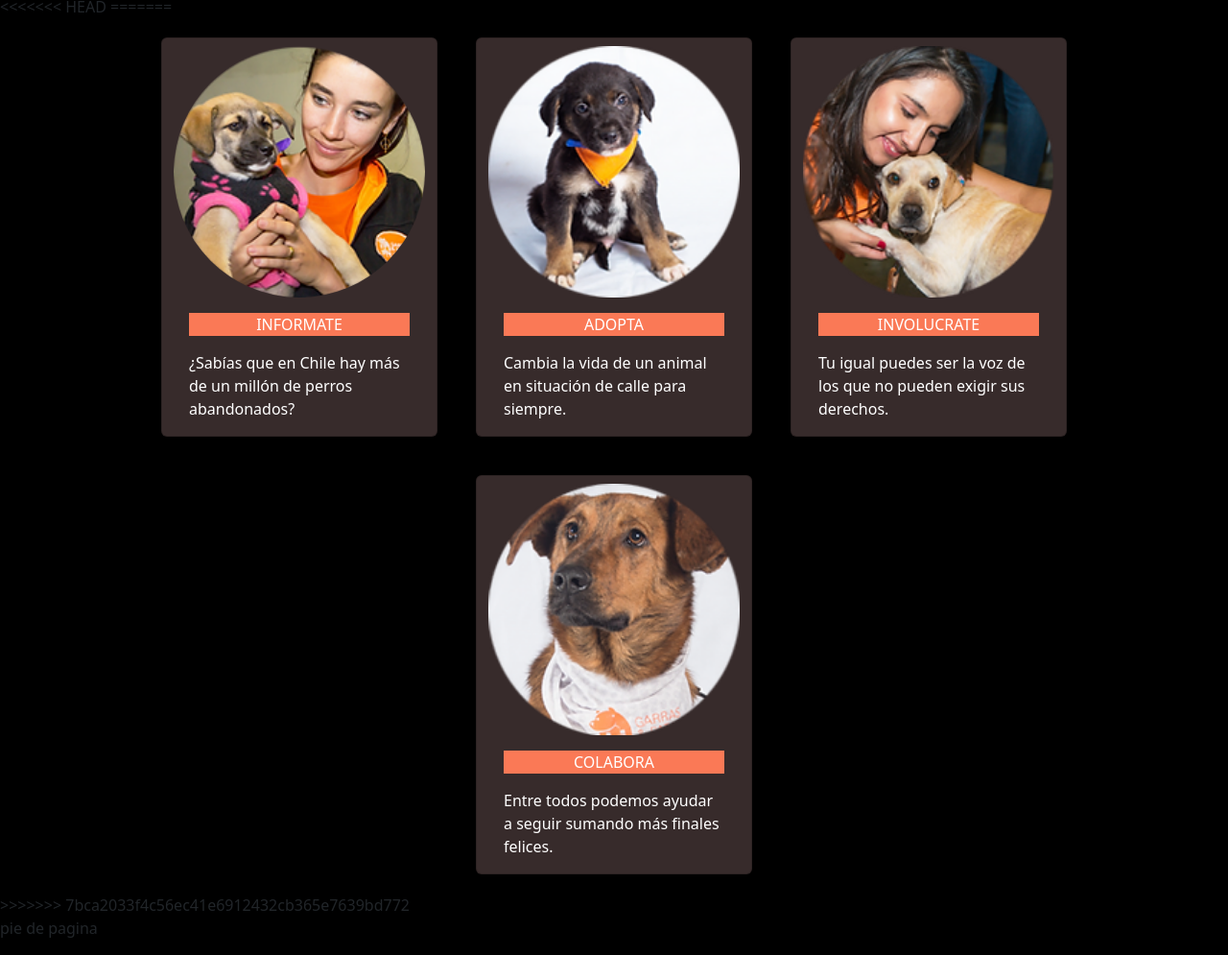
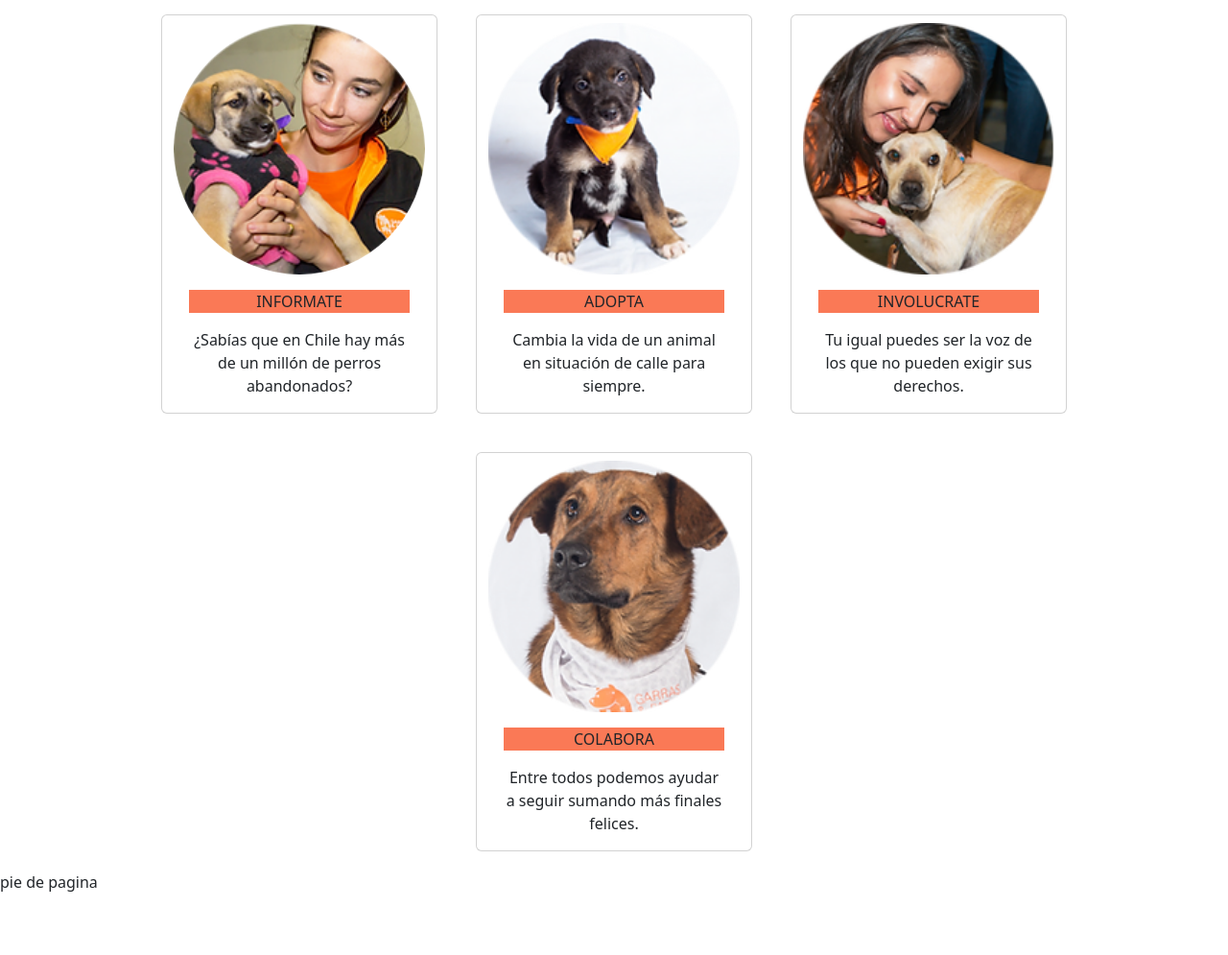
Before and after one commit to GermanWeber/actividad-3, a plain HTML site: page index.html in a window 1280 px wide. Shown: the part 774-1769 px from the top of the page at 96% size. After the commit the page ends 1721 px from the top, so only its background shows below. Drawn offline with nearby package versions, Linux system fonts and the light colour scheme.

Commit message:
efectos imagenes

```diff
--- a/assets/css/style.css
+++ b/assets/css/style.css
@@ -1,5 +1,5 @@
 .bc-black{
-    background-color: black;
+    background-color: rgb(255, 255, 255);
 }
 .bc-red{
     background-color: rgb(250, 121, 86 ,1);
@@ -24,16 +24,23 @@
     }
 
 .syle-cartas{
-    background-color: rgb(55, 43, 43);
+    background-color: rgb(255, 255, 255);
     width: 18rem;
     margin: 20px;
     cursor: pointer;
+    transition: all .3s ease-in-out;
 }
     .syle-cartas:hover{
 
-        background-color: rgb(81, 26, 26);
+        background-color: rgba(192, 192, 192, 0.342);
+        transition: all .3s ease-in-out;
         height: 130%S;
+
     }
+
+.syle-cartas:active{
+    transform: scale(110%);
+}
 
 .imagen{
     border-radius: 100%;
--- a/index.html
+++ b/index.html
@@ -91,14 +91,12 @@
 
 <main>
 
-<<<<<<< HEAD
-=======
-    <div id="estrenos" class="container-fluid">
+    <div id="estrenos" class="container-fluid text-center">
         <div class="row d-flex justify-content-center ">
 
             <div class="card col-lg-2 col-md-3 col-sm-6 col-xs-12 syle-cartas ">
                 <img src="assets/img/informate.webp" class="card-img-top mt-2 imagen" alt="logo godzilla y kong">
-                <div class="card-body text-white">
+                <div class="card-body">
                 <p class="bc-red d-flex justify-content-center">INFORMATE</p>
 
                 <p class="card-text">¿Sabías que en Chile hay más de un millón de perros abandonados?</p>
@@ -107,7 +105,7 @@
 
             <div class="card col-lg-2 col-md-3 col-sm-6 col-xs-12 syle-cartas ">
                 <img src="assets/img/adopta.webp" class="card-img-top mt-2" alt="logo BAGHEAD">
-                <div class="card-body text-white">
+                <div class="card-body">
                 <p class="bc-red d-flex justify-content-center">ADOPTA</p>
 
                 <p class="card-text">Cambia la vida de un animal en situación de calle para siempre.</p>
@@ -116,7 +114,7 @@
 
             <div class="card col-lg-2 col-md-3 col-sm-6 col-xs-12 syle-cartas ">
                 <img src="assets/img/involucrate.webp" class="card-img-top mt-2" alt="logo KUNG FU PANDA 4">
-                <div class="card-body text-white">
+                <div class="card-body">
                 <p class="bc-red d-flex justify-content-center">INVOLUCRATE</p>
 
                 <p class="card-text">Tu igual puedes ser la voz de los que no pueden exigir sus derechos.</p>
@@ -125,7 +123,7 @@
 
             <div class="card col-lg-2 col-md-3 col-sm-6 col-xs-12 syle-cartas ">
                 <img src="assets/img/colabora.webp" class="card-img-top mt-2" alt="logo DUNA PARTE 2">
-                <div class="card-body text-white">
+                <div class="card-body">
                 <p class="bc-red d-flex justify-content-center">COLABORA</p>
 
                 <p class="card-text">Entre todos podemos ayudar a seguir sumando más finales felices.</p>
@@ -133,7 +131,6 @@
             </div>
         </div>
     </div>
->>>>>>> 7bca2033f4c56ec41e6912432cb365e7639bd772
 
 </main>
 
```
